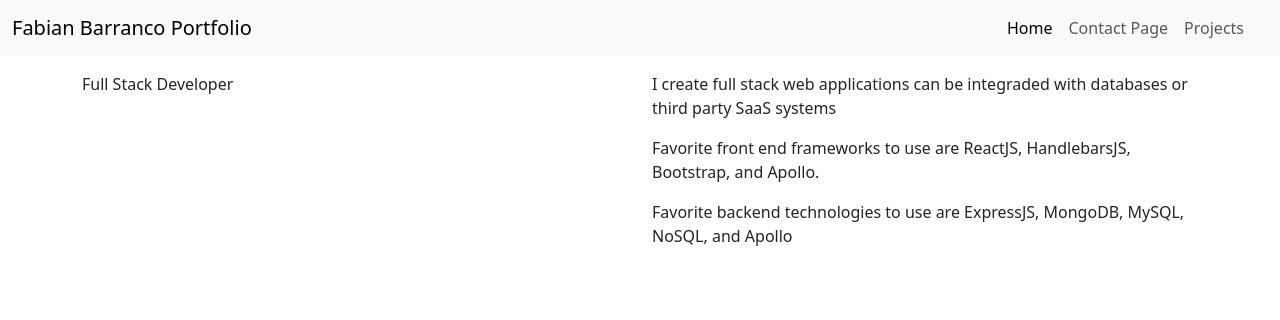
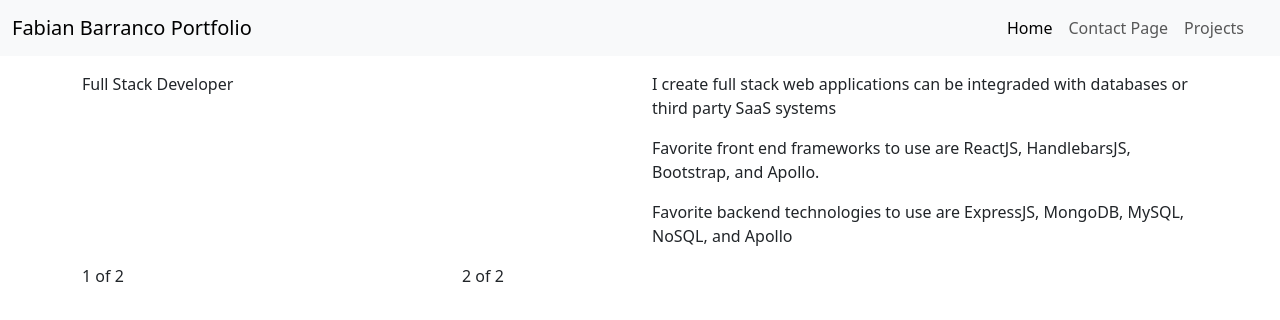
Before and after one commit to CaptFlopp3y/ResumePortfolio, a React (Create React App) app in the folder resumeapp/: page / in a window 1280 px wide. Shown: the top 320 px of the page. Built offline with nearby package versions, Linux system fonts and the light colour scheme.

Commit message:
footer layout

```diff
--- a/resumeapp/src/App.js
+++ b/resumeapp/src/App.js
@@ -4,6 +4,7 @@ import ContactPage from './pages/contactPage';
 import HomePage from './pages/homePage';
 import ProjectPage from './pages/projectPage';
 import AppNavbar from "./components/appNavbar";
+import AppFooter from "./components/appFooter";
 
 function App() {
   return (
@@ -15,6 +16,7 @@ function App() {
         <Route exact path='/projects' element={<ProjectPage />} />
         <Route path='*' element={<h1 className='display-2'>Wrong page!</h1>} />
       </Routes>
+      <AppFooter />
     </Router>
   );
 }
--- a/resumeapp/src/components/appFooter.js
+++ b/resumeapp/src/components/appFooter.js
@@ -0,0 +1,18 @@
+import Container from 'react-bootstrap/Container';
+import Row from 'react-bootstrap/Row';
+import Col from 'react-bootstrap/Col';
+
+const AppFooter = () => {
+    return (
+        <footer>
+            <Container>
+                <Row>
+                    <Col xs={12} md={4}>1 of 2</Col>
+                    <Col xs={12} md={4}>2 of 2</Col>
+                </Row>
+            </Container>
+        </footer>
+    );
+};
+
+export default AppFooter
```
